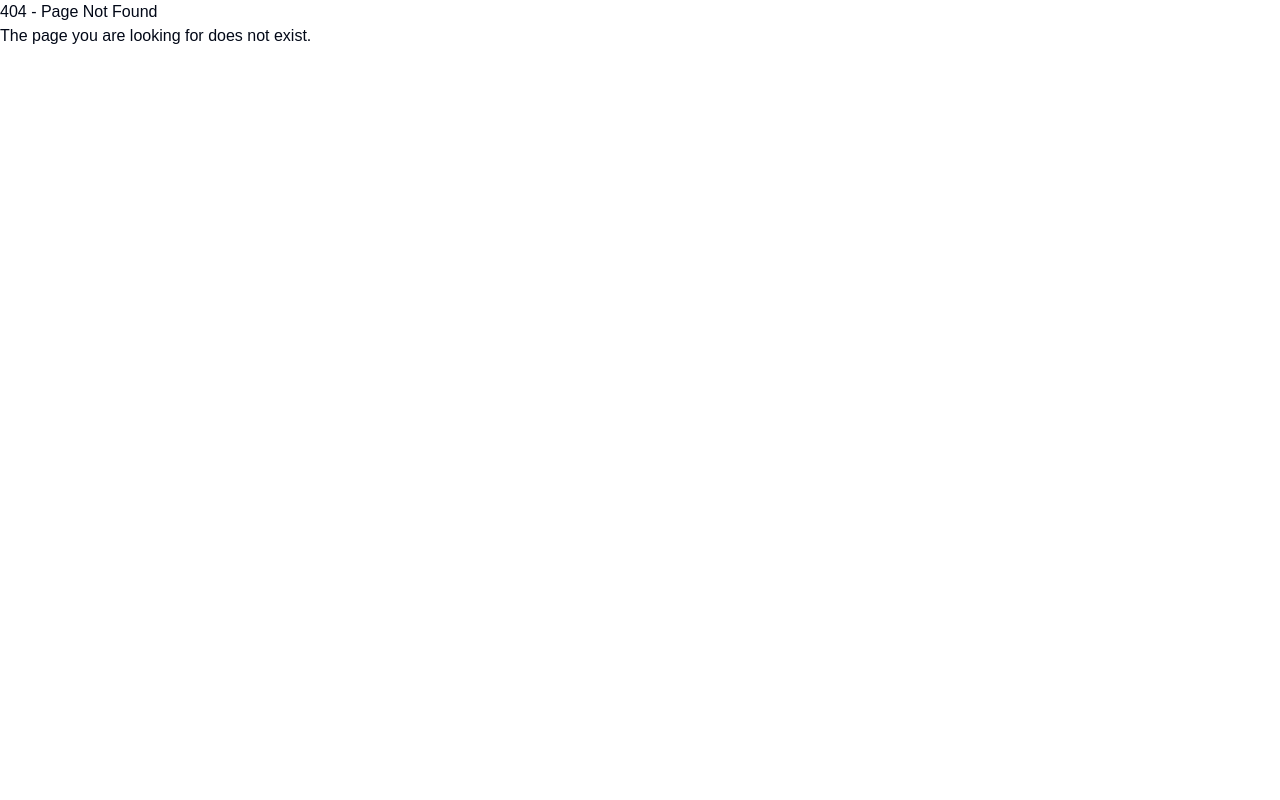
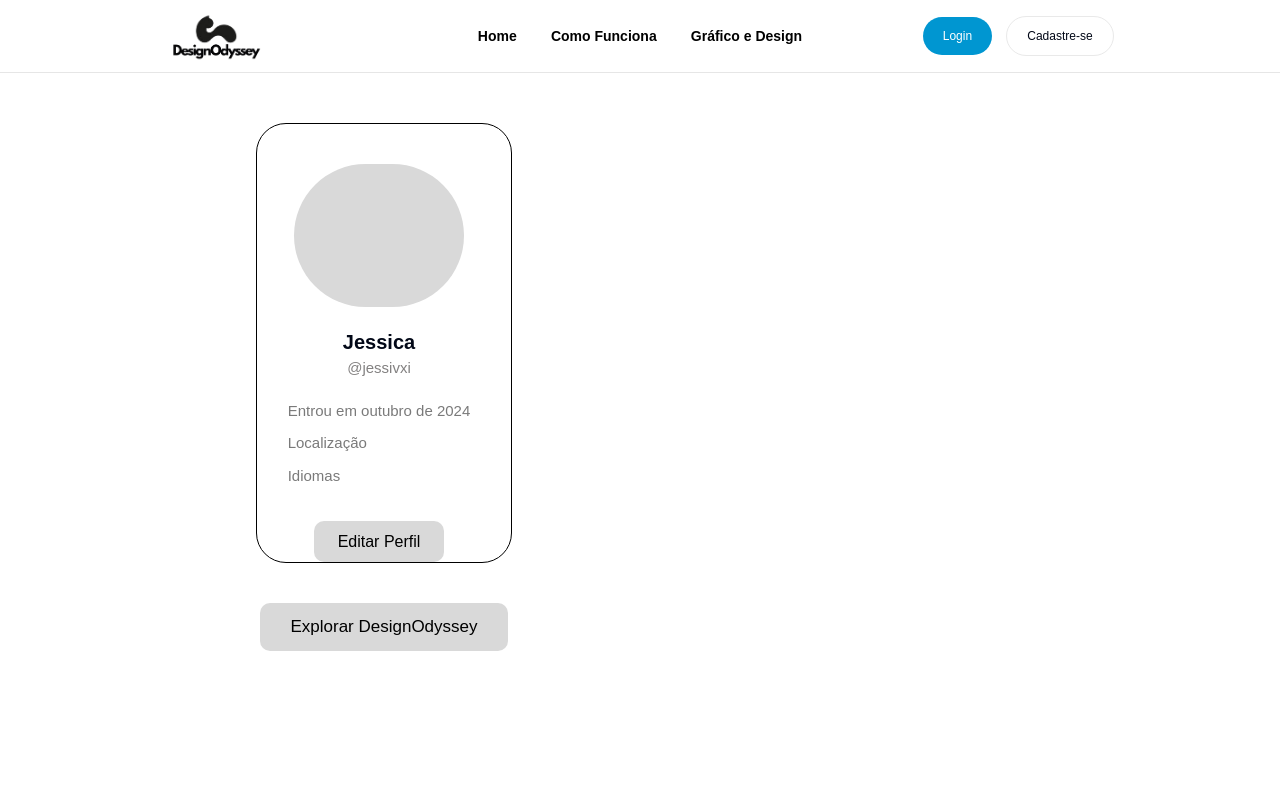
Before and after one commit to jessivxi/projeto-designodyssey, a Next.js app: page /profile in a window 1280 px wide. Before the commit this address had no page. Shown: the top 800 px of the page. Built offline with nearby package versions, Linux system fonts and the light colour scheme.

Commit message:
pagina de perfil (freelancers)

```diff
--- a/src/app/login/page.tsx
+++ b/src/app/login/page.tsx
@@ -109,7 +109,7 @@ export default function Login() {
                                 </div>
 
                                 <div className={styles.login_actions}>
-                                    <Link href="/perfil" className={styles.login_button}>
+                                    <Link href="/profile" className={styles.login_button}>
                                         Entrar
                                     </Link>
 
--- /dev/null
+++ b/src/app/profile/page.tsx
@@ -0,0 +1,38 @@
+// Code: Profile Page
+'use client'
+import React from 'react';
+import Header from '../components/header/header';
+import Footer from '../components/footer/footer';
+import styles from './profile.module.css';
+import usuario from '../../images/fotos/usuario.jpg';
+import Image from 'next/image';
+
+function Profile() {
+    return (
+        <>
+            <Header />
+            <div className={styles.profile_container}>
+                <div className={styles.profile_main}>
+                    <div className={styles.profile_box_photo}>
+                        <div className={styles.profile_photo}>
+                        </div>
+                        <div className={styles.profile_name}>
+                            <h1 className={styles.profile_name_user}>Jessica</h1>
+                            <p className= {styles.profile_name_username}> @jessivxi </p>
+                        </div>
+                        <div className={styles.profile_information_text}>
+                            <p className={styles.profile_information_date}>Entrou em outubro de 2024</p>
+                            <p className={styles.profile_information_Location}>Localização</p>
+                            <p className={styles.profile_information_lenguages}>Idiomas</p>
+                        </div>
+                        <button className={styles.profile_button}>Editar Perfil</button>
+                    </div>
+                    <button className={styles.profile_button_explorer}>Explorar DesignOdyssey</button>
+                </div>
+            </div>
+            <Footer />
+        </>
+    );
+}
+
+export default Profile;
--- /dev/null
+++ b/src/app/profile/profile.module.css
@@ -0,0 +1,96 @@
+.profile_container {
+    display: flex;
+    justify-content: center;
+    align-items: flex-start; /* Alinha os itens ao topo */
+    width: 100%;
+    height: 100vh; /* Ajusta a altura para ocupar a tela inteira */
+    flex-direction: column;
+}
+
+.profile_box_photo {
+    display: flex;
+    flex-direction: column;
+    width: 20vw;
+    height: 55vh;
+    border: 1px solid rgb(0, 0, 0);
+    border-radius: 30px;
+    background-color: rgb(255, 255, 255);
+    margin-top: 10vh;
+    padding: 40px 10px 0px 0px;
+    align-items: center;
+}
+
+.profile_main {
+    display: flex;
+    flex-direction: column;
+    align-items: center;
+    padding: 0px 0px 250px 20%;
+}
+
+.profile_photo {
+    display: flex;
+    background-color: #D9D9D9;
+    border-radius: 80px;
+    height: 170px;
+    width: 170px;
+}
+
+.profile_name {
+    display: flex;
+    flex-direction: column;
+    text-align: center;
+    margin-top: 20px;
+}
+
+.profile_name_user {
+    font-size: 20px;
+    font-weight: bold;
+}
+
+.profile_name_username {
+    font-size: 15px;
+    color: #838181;
+}
+
+.profile_information_text {
+    display: flex;
+    flex-direction: column;
+    margin-top: 20px;
+}
+
+.profile_information_date,
+.profile_information_Location,
+.profile_information_lenguages {
+    font-size: 15px;
+    color: #7a7a7a;
+    margin-bottom: 10px;
+}
+
+.profile_button {
+    display: flex;
+    align-items: center;
+    justify-content: center;
+    width: 53%;
+    height: 6vh;
+    background-color: #D9D9D9;
+    transition: background-color 0.3s ease, color 0.3s ease, transform 0.3s ease;
+    margin-top: 3vh;
+    border-radius: 10px;
+    color: rgb(0, 0, 0);
+    text-decoration: none;
+}
+
+.profile_button_explorer {
+    display: flex;
+    align-items: center;
+    justify-content: center;
+    width: 97%;
+    font-size: 17px;
+    height: 6vh;
+    background-color: #D9D9D9;
+    transition: background-color 0.3s ease, color 0.3s ease, transform 0.3s ease;
+    margin-top: 5vh;
+    border-radius: 10px;
+    color: rgb(0, 0, 0);
+    text-decoration: none;
+}
```
Also changed, not shown: src/images/fotos/usuario.jpg (added).
